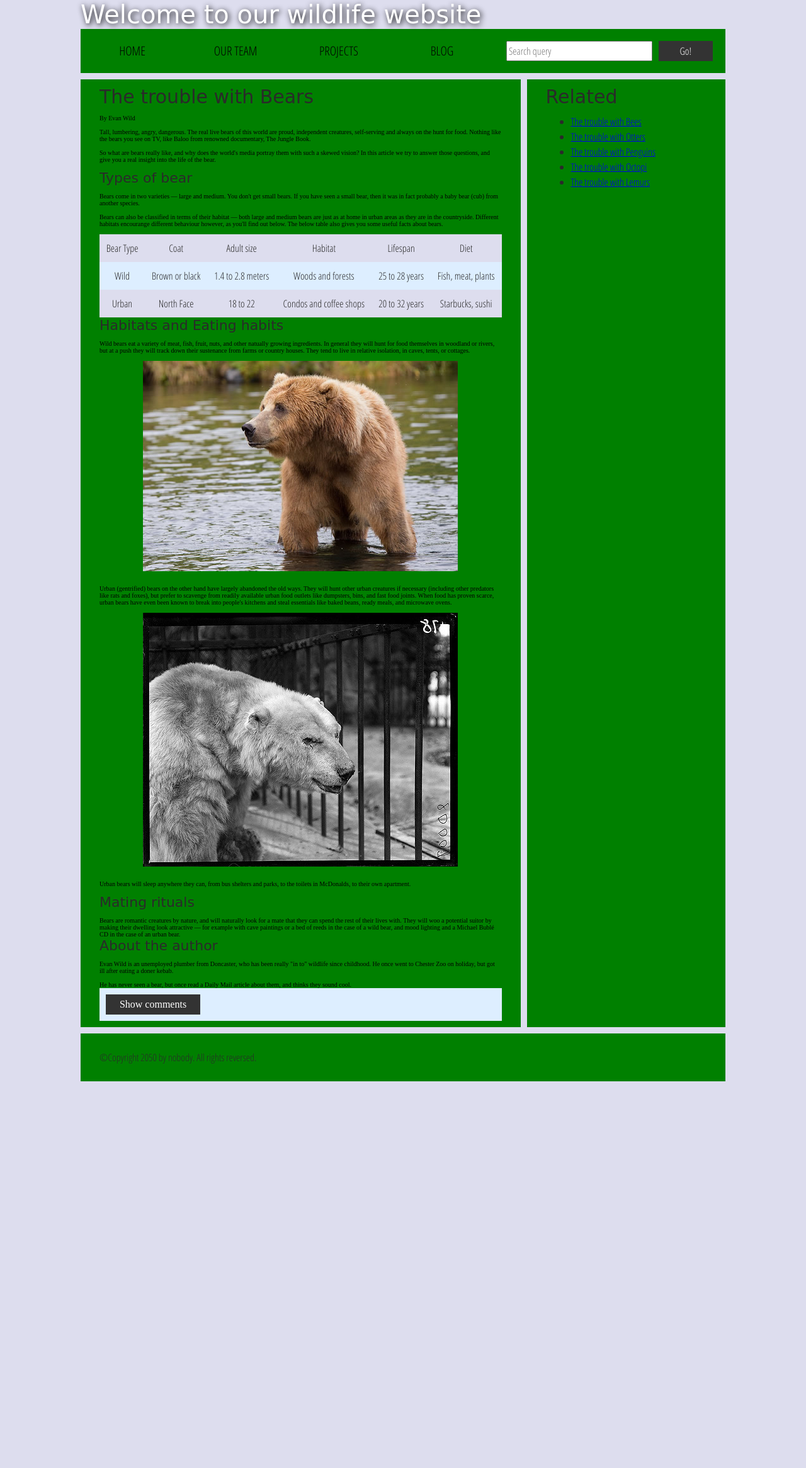
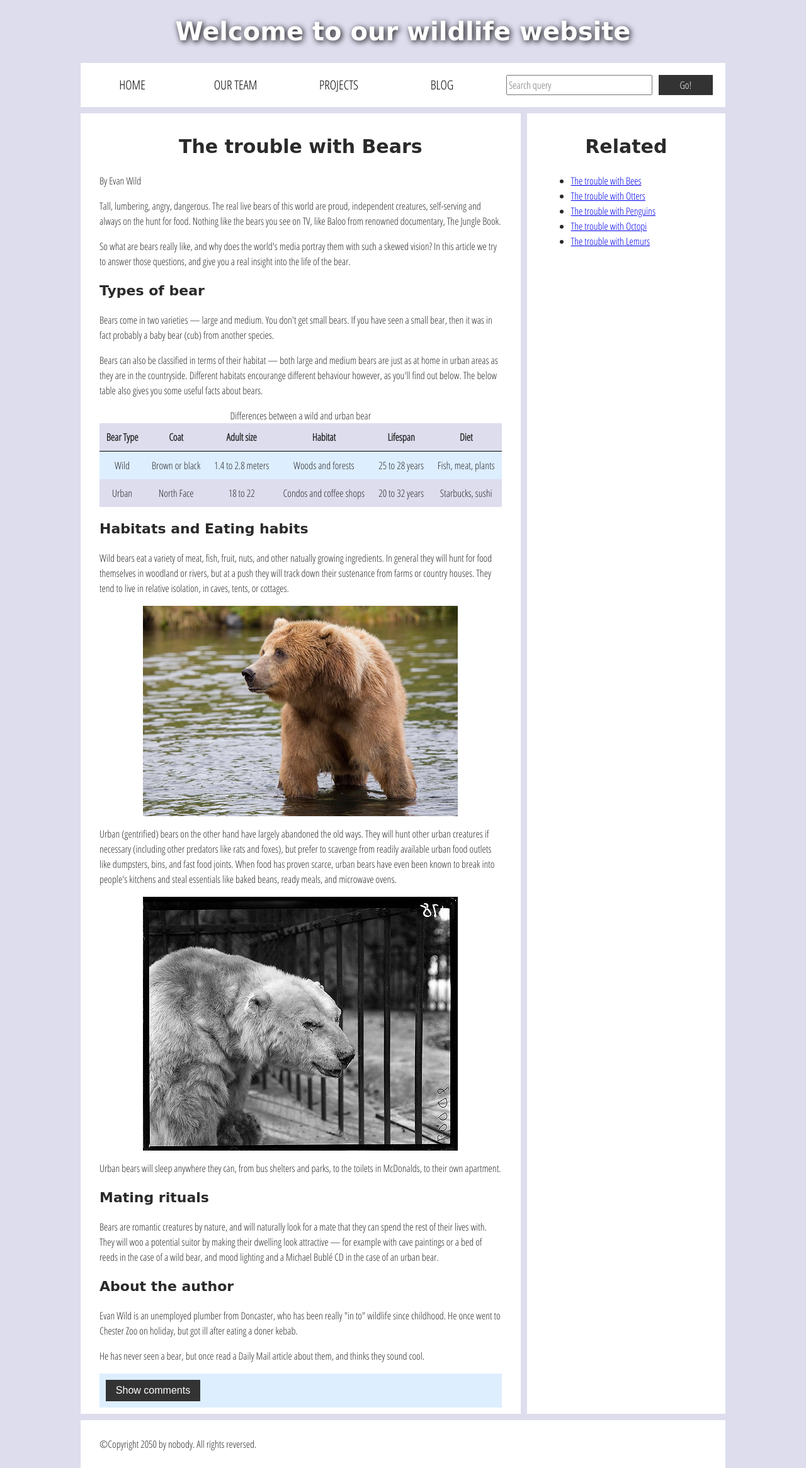
Before and after one commit to HSleidenIAT/imtue-weekopdracht-accessibility-matthijsvdmeulen, a plain HTML site: page index.html in a window 1280 px wide. Shown: the whole page at 63% size. Before the commit the page ends 1717 px from the top, so only its background shows below. Drawn offline with Linux system fonts and the light colour scheme; a web font is replaced by a local one.

Commit message:
Geüpdate versie met accessibility aanpassingen

```diff
--- a/index.html
+++ b/index.html
@@ -14,11 +14,11 @@
   </head>
 
   <body>
-    <div class="header">
-      <font size="7">Welcome to our wildlife website</font>
-    </div>
+    <header>
+      <h1>Welcome to our wildlife website</h1>
+    </header>
 
-    <div class="nav">
+    <nav>
       <ul>
         <li><a href="#">Home</a></li>
         <li><a href="#">Our team</a></li>
@@ -27,36 +27,39 @@
       </ul>
 
       <form class="search">
-        <input type="search" name="q" placeholder="Search query">
+        <label for="q">Search</label>
+        <input type="search" name="q" id="q" placeholder="Search query">
         <input type="submit" value="Go!">
       </form>
-    </div>
+    </nav>
 
     <main>
       <article>
-        <font size="6">The trouble with Bears</font>
-        <br><br>
-        By Evan Wild
-        <br><br>
+        <h2>The trouble with Bears</h2>
+        <p>By Evan Wild</p>
+        <p>
           Tall, lumbering, angry, dangerous. The real live bears of this world are proud, independent creatures, self-serving and always on the hunt for food. Nothing like the bears you see on TV, like Baloo from renowned documentary, The Jungle Book.
-        <br><br>
+        </p>
+        <p>
           So what are bears really like, and why does the world's media portray them with such a skewed vision? In this article we try to answer those questions, and give you a real insight into the life of the bear.
-        <br><br>
-        <font size="5">Types of bear</font>
-        <br><br>
+        </p>
+        <h3>Types of bear</h3>
+        <p>
           Bears come in two varieties — large and medium. You don't get small bears. If you have seen a small bear, then it was in fact probably a baby bear (cub) from another species.
-        <br><br>
+        </p>
+        <p>
           Bears can also be classified in terms of their habitat — both large and medium bears are just as at home in urban areas as they are in the countryside. Different habitats encourange different behaviour however, as you'll find out below. The below table also gives you some useful facts about bears.
-        <br><br>
+        </p>
         <table>
+          <caption>Differences between a wild and urban bear</caption>
           <thead>
             <tr>
-              <td>Bear Type</td>
-              <td>Coat</td>
-              <td>Adult size</td>
-              <td>Habitat</td>
-              <td>Lifespan</td>
-              <td>Diet</td>
+              <th scope="col">Bear Type</th>
+              <th scope="col">Coat</th>
+              <th scope="col">Adult size</th>
+              <th scope="col">Habitat</th>
+              <th scope="col">Lifespan</th>
+              <th scope="col">Diet</th>
             </tr>
           </thead>
           <tbody>
@@ -79,46 +82,48 @@
           </tbody>
         </table>
 
-        <font size="5">Habitats and Eating habits</font>
-        <br><br>
+        <h3>Habitats and Eating habits</h3>
+        <p>
           Wild bears eat a variety of meat, fish, fruit, nuts, and other natually growing ingredients. In general they will hunt for food themselves in woodland or rivers, but at a push they will track down their sustenance from farms or country houses. They tend to live in relative isolation, in caves, tents, or cottages.
-        <br><br>
-        <img src="media/wild-bear.jpg">
-        <br><br>
+        </p>
+        <img src="media/wild-bear.jpg" alt="Wild Bear">
+        <p>
           Urban (gentrified) bears on the other hand have largely abandoned the old ways. They will hunt other urban creatures if necessary (including other predators like rats and foxes), but prefer to scavenge from readily available urban food outlets like dumpsters, bins, and fast food joints. When food has proven scarce, urban bears have even been known to break into people's kitchens and steal essentials like baked beans, ready meals, and microwave ovens.
-        <br><br>
-        <img src="media/urban-bear.jpg">
-        <br><br>
+        </p>
+        <img src="media/urban-bear.jpg" alt="Urban Bear">
+        <p>
           Urban bears will sleep anywhere they can, from bus shelters and parks, to the toilets in McDonalds, to their own apartment.
-        <br><br>
-        <font size="5">Mating rituals</font>
-        <br><br>
+        </p>
+        <h3>Mating rituals</h3>
+        <p>
           Bears are romantic creatures by nature, and will naturally look for a mate that they can spend the rest of their lives with. They will woo a potential suitor by making their dwelling look attractive — for example with cave paintings or a bed of reeds in the case of a wild bear, and mood lighting and a Michael Bublé CD in the case of an urban bear.
-
+        </p>
 
         <aside>
 
-          <font size="5">About the author</font>
-        <br><br>
+          <h3>About the author</h3>
+          <p>
             Evan Wild is an unemployed plumber from Doncaster, who has been really "in to" wildlife since childhood. He once went to Chester Zoo on holiday, but got ill after eating a doner kebab.
-        <br><br>
+          </p>
+          <p>
             He has never seen a bear, but once read a Daily Mail article about them, and thinks they sound cool.
+          </p>
 
         </aside>
         <section class="comments">
-          <div class="show-hide">Show comments</div>
+          <button>Show comments</button>
 
           <div class="comment-wrapper">
 
-            <font size="6">Add comment</font>
+            <h2>Add comment</h2>
 
             <form class="comment-form">
               <div class="flex-pair">
-                Your name:
+                <label for="name">Your name:</label>
                 <input type="text" name="name" id="name" placeholder="Enter your name">
               </div>
               <div class="flex-pair">
-                Your comment:
+                <label for="comment">Your comment:</label>
                 <input type="text" name="comment" id="comment" placeholder="Enter your comment">
               </div>
               <div>
@@ -126,7 +131,7 @@
               </div>
             </form>
 
-            <font size="6">Comments</font>
+            <h2>Comments</h2>
 
             <ul class="comment-container">
 
@@ -145,7 +150,7 @@
       </article>
 
       <div class="secondary">
-        <font size="6">Related</font>
+        <h2>Related</h2>
 
         <ul>
           <li><a href="#">The trouble with Bees</a></li>
--- a/main.js
+++ b/main.js
@@ -1,6 +1,6 @@
 // functionality for showing/hiding the comments section
 
-const showHideBtn = document.querySelector('.show-hide');
+const showHideBtn = document.querySelector('.comments button');
 const commentWrapper = document.querySelector('.comment-wrapper');
 
 commentWrapper.style.display = 'none';
--- a/style.css
+++ b/style.css
@@ -18,7 +18,7 @@ body {
 
 /* || typography */
 
-font[size="7"], font[size="6"], font[size="5"] {
+h1, h2, h3 {
   font-family: 'Sonsie One', cursive;
   color: #2a2a2a;
 }
@@ -28,19 +28,19 @@ p, input, li, table, label {
   color: #2a2a2a;
 }
 
-font[size="7"] {
+h1 {
   font-size: 4rem;
   text-align: center;
   color: white;
   text-shadow: 2px 2px 10px black;
 }
 
-font[size="6"] {
+h2 {
   font-size: 3rem;
   text-align: center;
 }
 
-font[size="5"] {
+h3 {
   font-size: 2.2rem;
 }
 
@@ -51,8 +51,8 @@ p, li, table {
 
 /* || header layout */
 
-div[class="nav"], article, footer, .secondary {
-  background-color: green;
+nav, article, footer, .secondary {
+  background-color: #FFF;
 }
 
 article, footer, .secondary {
@@ -63,7 +63,7 @@ article {
   margin-right: 10px;
 }
 
-div[class="nav"] {
+nav {
   height: 50px;
   background-color: ff80ff;
   display: flex;
@@ -71,20 +71,20 @@ div[class="nav"] {
   margin-bottom: 10px;
 }
 
-div[class="nav"] ul {
+nav ul {
   padding: 0;
   list-style-type: none;
   flex: 2;
   display: flex;
 }
 
-div[class="nav"] li {
+nav li {
   display: inline;
   text-align: center;
   flex: 1;
 }
 
-div[class="nav"] a {
+nav a {
   display: inline-block;
   font-size: 2rem;
   text-transform: uppercase;
@@ -92,7 +92,7 @@ div[class="nav"] a {
   color: black;
 }
 
-div[class="nav"] .search {
+nav .search {
   flex: 1;
   display: flex;
   align-items: center;
@@ -103,6 +103,15 @@ div[class="nav"] .search {
 .search input {
   font-size: 1.6rem;
   height: 32px;
+}
+
+.search label {
+  position: absolute;
+  left: -10000px;
+  top:auto;
+  width:1px;
+  height:1px;
+  overflow:hidden;
 }
 
 .search input[type="search"] {
@@ -177,15 +186,15 @@ audio {
   padding: 10px;
 }
 
-.show-hide {
+.comments button {
   cursor: pointer;
 }
 
-.comments font[size="6"] {
+.comments h2 {
   font-size: 2rem;
 }
 
-.comments font[size="6"]:nth-of-type(2) {
+.comments h2:nth-of-type(2) {
   margin-bottom: 0;
 }
 
@@ -209,17 +218,17 @@ audio {
   flex: 6;
 }
 
-.show-hide {
+.comments button {
   text-align: center;
   width: 150px;
 }
 
-.comment-form input, .comment-form label, .show-hide {
+.comment-form input, .comment-form label, .comments button {
   font-size: 1.6rem;
   line-height: 32px;
 }
 
-.comment-form input[type="submit"], .show-hide {
+.comment-form input[type="submit"], .comments button {
   background: #333;
   border: 0;
   color: white;
```
Also changed, not shown: contrasttest.png (added), 1 other file. Lines whose indentation alone changed are shown as unchanged.
